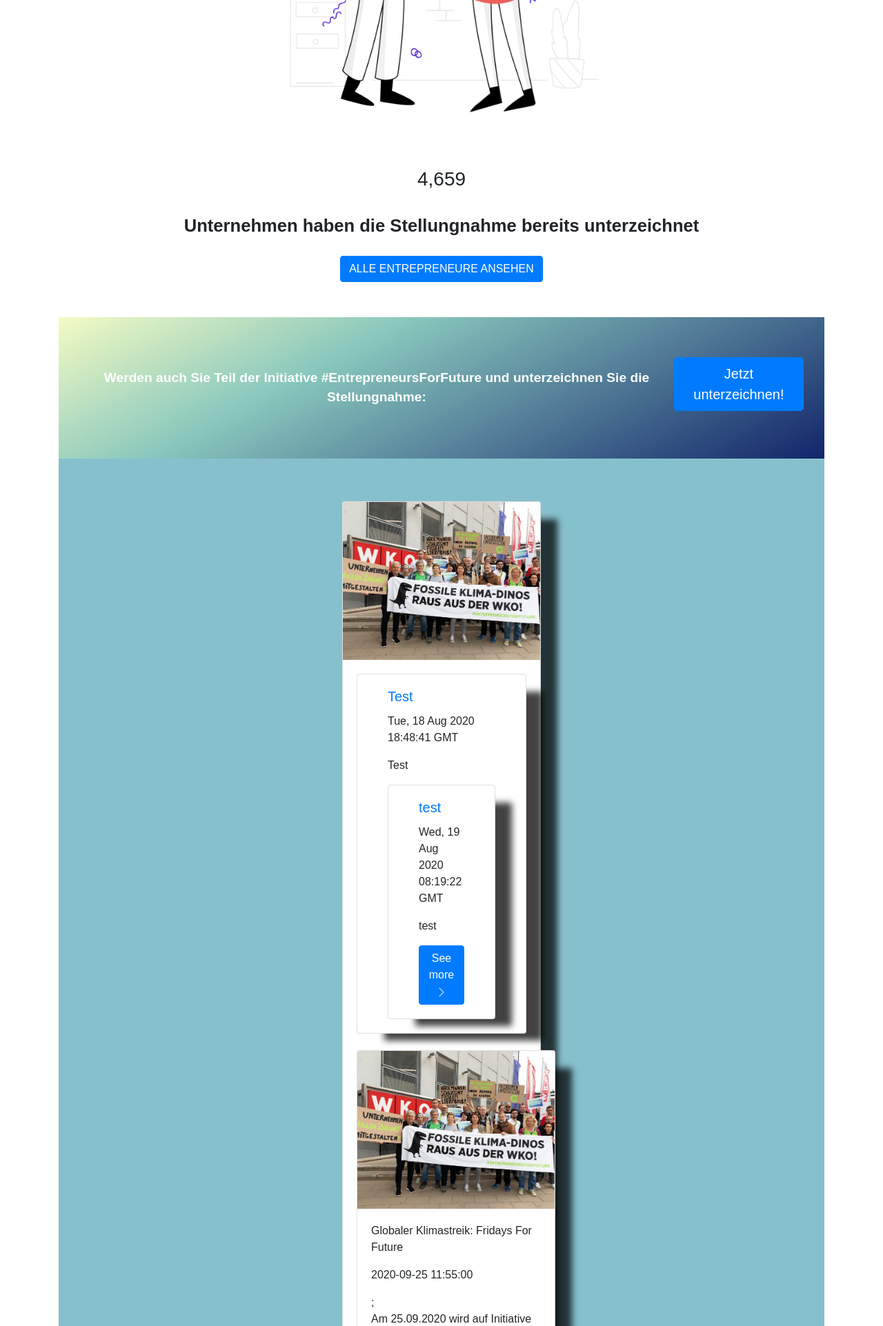
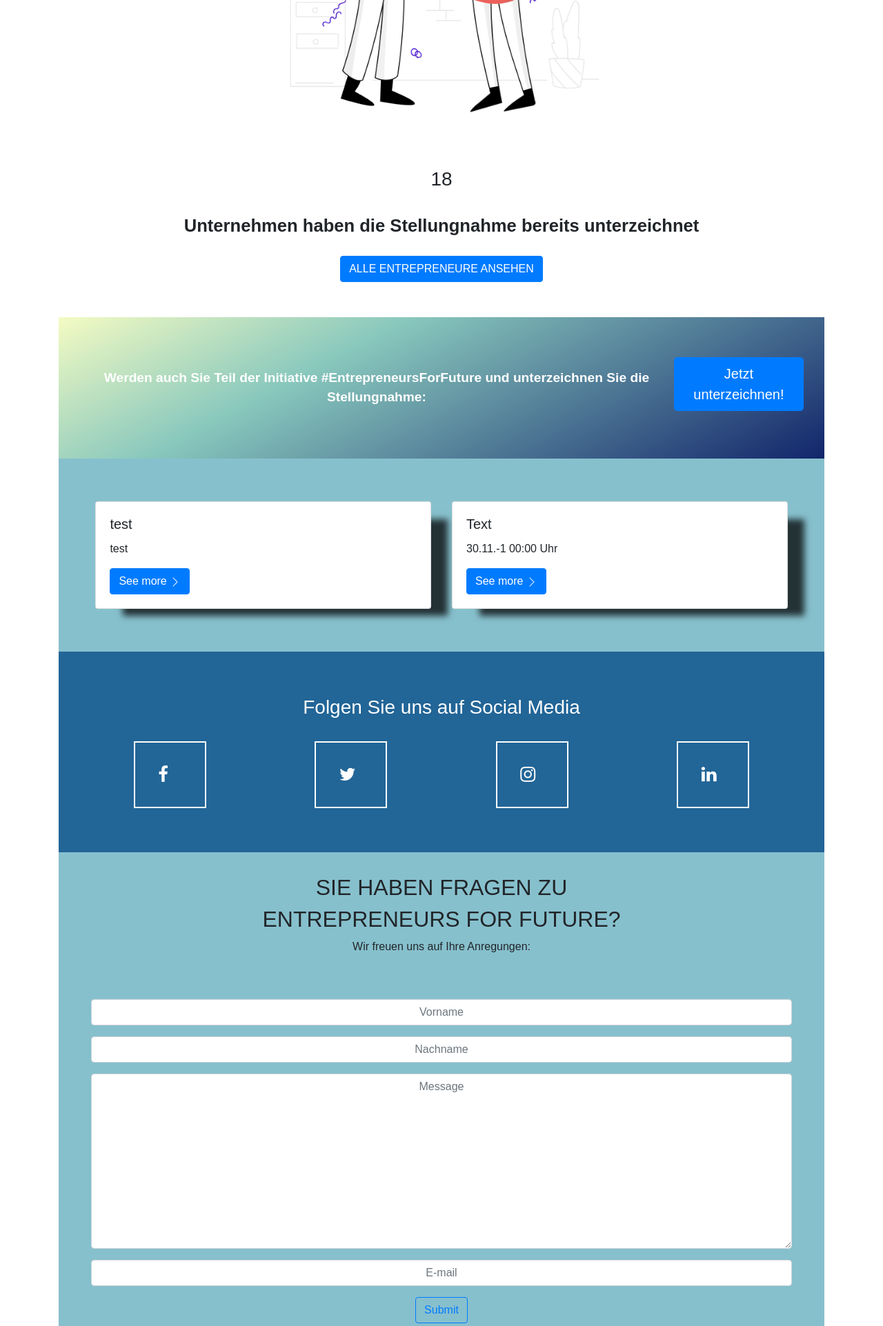
Before and after one commit to hutyra-beniamin/finalProject_EFF, a PHP site: page /index.php in a window 1280 px wide. Shown: the part 2164-4087 px from the top of the page at 69% size. Run offline with PHP 8.4, Linux system fonts and the light colour scheme; a user stored in the database is signed in; data comes from the database, SQL or seed files in the repository; data that the repository does not hold is empty; some web fonts are replaced.

Commit message:
newindex

```diff
--- a/index.php
+++ b/index.php
@@ -1,6 +1,7 @@
 <?php
 ob_start();
 session_start();
+require_once 'dbconnect.php';
 require_once 'templates/header.php';
 
 if ( isset($_SESSION['user' ])!="" ) {
@@ -57,8 +58,8 @@
     <div class="container-fluid text-center">
         <br>
         <br>
-        <h3 class="text-center">4,659</h3>
-        <!-- <h3 class="text-center"><#?php echo $connect->query("SELECT COUNT(name) AS count FROM entrepreneure")->fetch_object()->count ?></h3> -->
+        <!-- <h3 class="text-center">4,659</h3> -->
+        <h3 class="text-center"><?php echo $connect->query("SELECT COUNT(lastname) AS count FROM entrepreneure")->fetch_object()->count ?></h3>
 
         <br>
         <div class="signed_text"><strong>Unternehmen haben die Stellungnahme bereits unterzeichnet</strong></div>
@@ -82,69 +83,44 @@
     </div>
     <!-- Sign section ends-->
 
-
 <!-- Blog section starts-->
 
 <div id="blog">
-    <div class="container container-fluid ">
+        <div class="container container-fluid ">
 
-        <div class="container d-flex flex-wrap justify-content-around">
-            <div class="card mt-4" style="width: 18rem;">
-                <img src="img/img3.jpg" class="card-img-top" alt="...">
-                <div class="card-body">
-            <?php
-            $sql = "SELECT * FROM `posts`";
-            $result = $connect->query($sql);
-            if ($result->num_rows > 0) {
-                while ($row = $result->fetch_assoc()) {
-                    $id = $row["id"];
-                    $title = $row["title"];
-                    $post = $row["post"];
-                    $user = $row["user"];
-                    $timestamp = $row["timestamp"];
-                    echo "<div class='card px-4'>
-                        <div class='card-body'>
-                        <a href='blog.php'><h5 class='card-title'>$title</h5></a>
-                        <p>" . date("D, d M Y H:i:s", strtotime($timestamp)) . " GMT</p>
-                        <p>" . (strlen($post) > 50 ? substr($post, 0, 50) . "..." : $post) . "</p>";
-                        if ($i == 1) break;
-                }}?>
-                    <a href="blog.php" class="btn btn-primary">See more <svg width="1em" height="1em" viewBox="0 0 16 16" class="bi bi-chevron-right" fill="currentColor" xmlns="http://www.w3.org/2000/svg">
-                        <path fill-rule="evenodd" d="M4.646 1.646a.5.5 0 0 1 .708 0l6 6a.5.5 0 0 1 0 .708l-6 6a.5.5 0 0 1-.708-.708L10.293 8 4.646 2.354a.5.5 0 0 1 0-.708z"/>
-                      </svg></a>
-                      </div></div>
+            <div class="row row-cols-1 row-cols-md-2">
+                <div class="col">
+                    <div class="card my-4">
+                        <div class="card-body">
+                            <?php $post = $connect->query("SELECT * FROM posts WHERE id=(SELECT max(id) FROM posts)")->fetch_object(); ?>
+                            <h5 class="card-title"><?php echo $post->title; ?></h5>
+                            <p class="card-text"><?php echo (strlen($post->post) > 50 ? substr($post->post, 0, 50) . "..." : $post->post) ?></p>
+                            <a href="blog.php" class="btn btn-primary">See more
+                                <svg width="1em" height="1em" viewBox="0 0 16 16" class="bi bi-chevron-right" fill="currentColor" xmlns="http://www.w3.org/2000/svg">
+                                    <path fill-rule="evenodd" d="M4.646 1.646a.5.5 0 0 1 .708 0l6 6a.5.5 0 0 1 0 .708l-6 6a.5.5 0 0 1-.708-.708L10.293 8 4.646 2.354a.5.5 0 0 1 0-.708z" />
+                                </svg>
+                            </a>
+                        </div>
+                    </div>
                 </div>
-            </div>
-            <div class="card mt-4" style="width: 18rem;">
-                <img src="img/img3.jpg" class="card-img-top" alt="...">
-                <div class="card-body">
-                <?php
-            $sql = "SELECT * FROM `events`";
-            $result = $connect->query($sql);
-            if ($result->num_rows > 0) {
-                while ($row = $result->fetch_assoc()) {
-                    $id = $row["id"];
-                    $title = $row["title"];
-                    $date = $row["date"];
-                    $time = $row["time"];
-                    $description = $row["description"];
-                    $place = $row["place"];
-                    echo "<tr>
-                    <p>$title</p>
-                    <p>$date $time</p>;
-                    <p>$description</p>;
-                    <p>$place</p>";
-
-                    }}?>
-                    <!-- <h5 class="card-title">Card title</h5>
-                    <p class="card-text">Some quick example text to build on the card title and make up the bulk of the card's content.</p> -->
-                    <a href="termine.php" class="btn btn-primary">See more <svg width="1em" height="1em" viewBox="0 0 16 16" class="bi bi-chevron-right" fill="currentColor" xmlns="http://www.w3.org/2000/svg">
-                        <path fill-rule="evenodd" d="M4.646 1.646a.5.5 0 0 1 .708 0l6 6a.5.5 0 0 1 0 .708l-6 6a.5.5 0 0 1-.708-.708L10.293 8 4.646 2.354a.5.5 0 0 1 0-.708z"/>
-                      </svg></a>
+                <div class="col">
+                    <div class="card my-4">
+                        <div class="card-body">
+                            <?php
+                            $event = $connect->query("SELECT * FROM events WHERE id=(SELECT max(id) FROM events)")->fetch_object();
+                            date_default_timezone_set('Europe/Vienna');
+                            setlocale(LC_ALL, 'de_AT');
+                            ?>
+                            <h5 class="card-title"><?php echo $event->title; ?></h5>
+                            <p class="card-text"><?php echo strftime("%d.%m.%Y %H:%M", strtotime($event->date . " " . $event->time)); ?> Uhr</p>
+                            <a href="termine.php" class="btn btn-primary">See more
+                                <svg width="1em" height="1em" viewBox="0 0 16 16" class="bi bi-chevron-right" fill="currentColor" xmlns="http://www.w3.org/2000/svg">
+                                    <path fill-rule="evenodd" d="M4.646 1.646a.5.5 0 0 1 .708 0l6 6a.5.5 0 0 1 0 .708l-6 6a.5.5 0 0 1-.708-.708L10.293 8 4.646 2.354a.5.5 0 0 1 0-.708z" />
+                                </svg>
+                            </a>
+                        </div>
+                    </div>
                 </div>
-            </div>
-
-
             </div>
         </div>
     </div>
```
